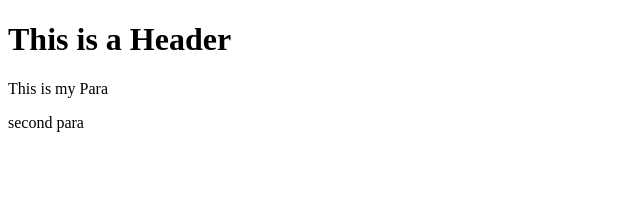
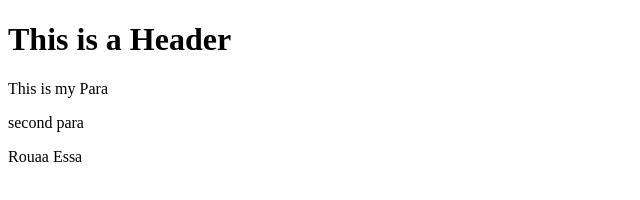
Before and after one commit to RouaaEssa92/gittest, a website: page index.html in a window 1280 px wide. Shown: the full height of the page, 0-640 px from the left. Drawn offline with Linux system fonts and the light colour scheme.

Commit message:
fourth commit

```diff
--- a/index.html
+++ b/index.html
@@ -7,5 +7,6 @@
         <h1>This is a Header</h1>
         <p>This is my Para</p>
         <p>second para</p>
+        <p> Rouaa Essa</p>
     </body>
 </html>
```
Also changed, not shown: package.json (added, +24 -0 lines), 2 other files.
